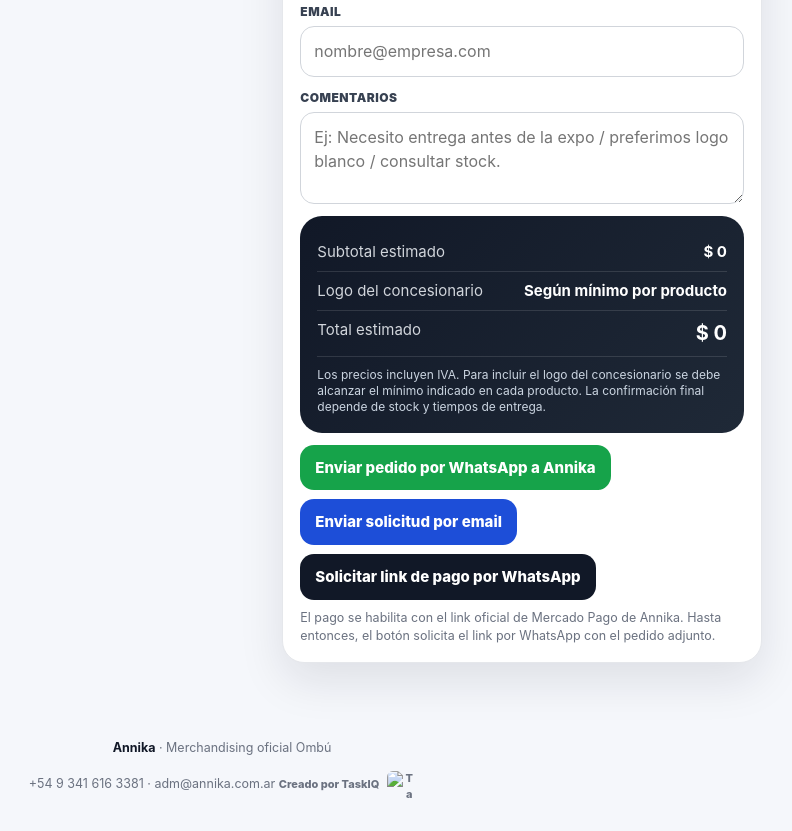
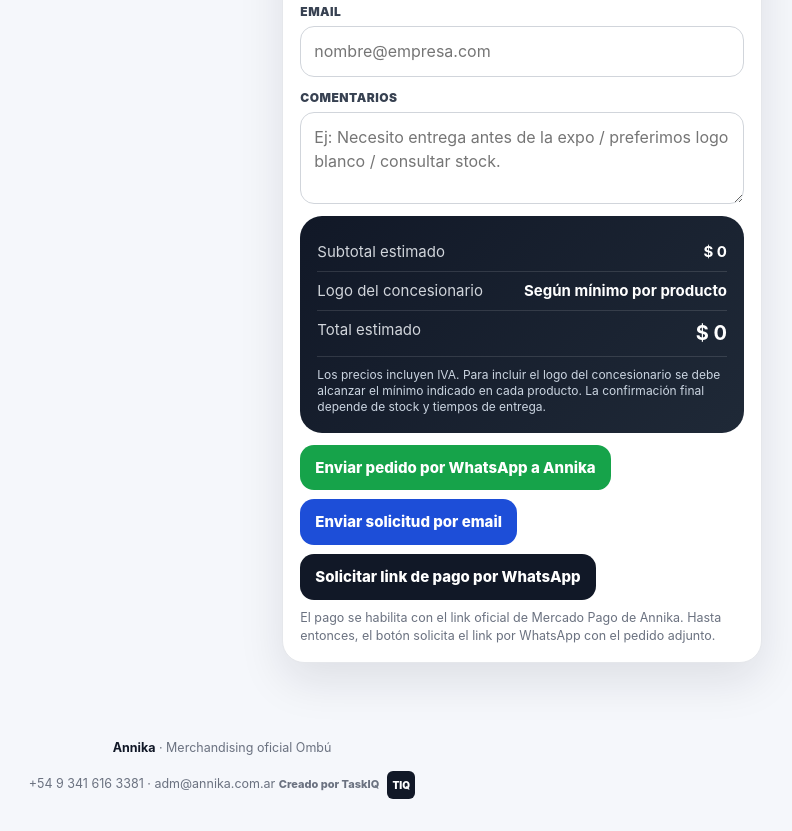
Before and after one commit to taskIQAI/catalogo-annika-ombu-demo, a plain HTML site: page index.html in a window 1280 px wide. Shown: the part 3761-4592 px from the top of the page, without its empty margins (418-1210 px from the left). Drawn offline with Linux system fonts and the light colour scheme.

Commit message:
Fix missing TaskIQ footer asset

```diff
--- a/index.html
+++ b/index.html
@@ -259,7 +259,10 @@
       margin-top:14px; display:inline-flex; align-items:center; justify-content:center; gap:8px;
       color:#6b7280; font-size:11px; font-weight:850;
     }
-    .taskiq-credit img { width:28px; height:28px; object-fit:contain; border-radius:6px; }
+    .taskiq-mark {
+      width:28px; height:28px; border-radius:6px; display:inline-grid; place-items:center;
+      background:#111827; color:#fff; font-size:10px; font-weight:950; letter-spacing:0;
+    }
 
     @media (min-width: 700px) {
       .app { border-radius: 0; }
@@ -478,7 +481,7 @@
           <span id="footerPhone">+54 9 341 616 3381</span> &#183; adm@annika.com.ar
           <div class="taskiq-credit">
             <span>Creado por TaskIQ</span>
-            <img src="assets/taskiq-logo.jpg" alt="TaskIQ" />
+            <span class="taskiq-mark" aria-label="TaskIQ">TIQ</span>
           </div>
         </div>
       </footer>
```
